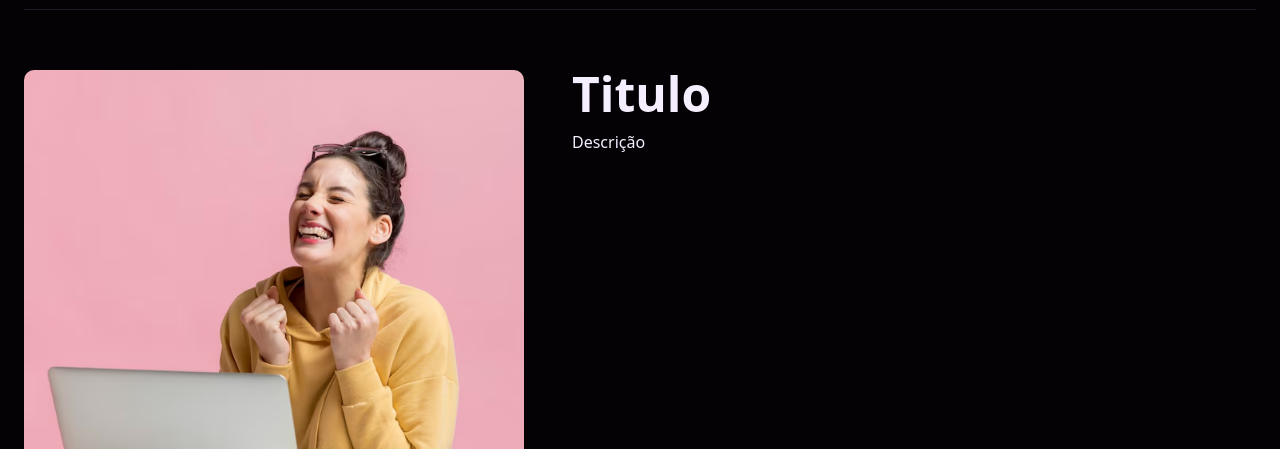
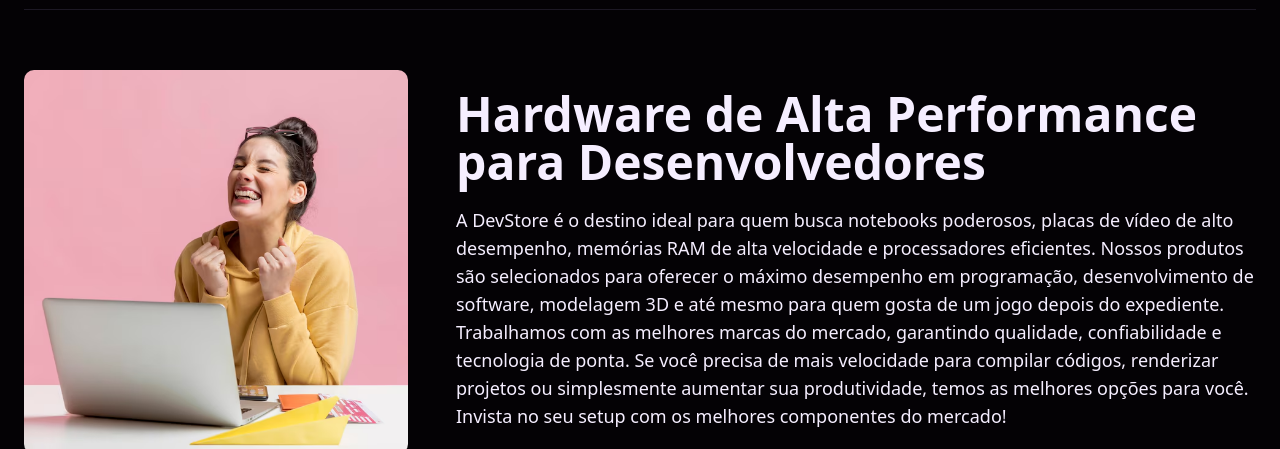
Before and after one commit to yurizzxz/DevStore, a Next.js app: page / in a window 1280 px wide. Shown: the part 351-800 px from the top of the page. Built offline with nearby package versions, Linux system fonts and the light colour scheme; no server answers; the database is empty.

Commit message:
feat: início registro e login

```diff
--- a/package.json
+++ b/package.json
@@ -17,6 +17,8 @@
     "@prisma/client": "^6.4.1",
     "@supabase/supabase-js": "^2.49.1",
     "@tailwindcss/postcss": "^4.0.7",
+    "bcryptjs": "^3.0.2",
+    "jsonwebtoken": "^9.0.2",
     "lucide-react": "^0.475.0",
     "mysql2": "^3.12.0",
     "next": "15.1.7",
--- a/src/app/(public)/(home)/page.tsx
+++ b/src/app/(public)/(home)/page.tsx
@@ -16,8 +16,12 @@
       <Divisor className="my-15" />
       <SectionImage
         image="/section1.avif"
-        title="Titulo"
-        description="Descrição"
+        title="Hardware de Alta Performance para Desenvolvedores"
+        description="A DevStore é o destino ideal para quem busca notebooks poderosos, placas de vídeo de alto desempenho, memórias RAM de alta velocidade e processadores eficientes.
+        Nossos produtos são selecionados para oferecer o máximo desempenho em programação, desenvolvimento de software, modelagem 3D e até mesmo para quem gosta de um jogo depois do expediente.
+        Trabalhamos com as melhores marcas do mercado, garantindo qualidade, confiabilidade e tecnologia de ponta.
+        Se você precisa de mais velocidade para compilar códigos, renderizar projetos ou simplesmente aumentar sua produtividade, temos as melhores opções para você.
+        Invista no seu setup com os melhores componentes do mercado!"
       />
       <Divisor className="my-15" />
       <Section
--- a/src/app/(public)/product/products.tsx
+++ b/src/app/(public)/product/products.tsx
@@ -124,7 +124,7 @@
         </AccordionItem>
       </AccordionRoot>
 
-      <AccordionRoot>
+      <AccordionRoot style={{ display: "none" }}>
         <AccordionItem title="Informações Técnicas">
           <AccordionBody isOpen>
             <p className="text-md">
--- /dev/null
+++ b/src/app/api/auth/login.js
@@ -0,0 +1,30 @@
+import bcrypt from 'bcryptjs';
+import jwt from 'jsonwebtoken';
+import db from '@/lib/db';
+
+export default async function handler(req, res) {
+  if (req.method === 'POST') {
+    const { email, password } = req.body;
+
+    db.query('SELECT * FROM users WHERE email = ?', [email], async (_err, results) => {
+      if (results.length === 0) {
+        return res.status(400).json({ message: 'Usuário não encontrado' });
+      }
+
+      const isMatch = await bcrypt.compare(password, results[0].password);
+      if (!isMatch) {
+        return res.status(400).json({ message: 'Senha incorreta' });
+      }
+
+      const token = jwt.sign(
+        { id: results[0].id, name: results[0].name, email: results[0].email },
+        'sua_chave_secreta',
+        { expiresIn: '1h' }
+      );
+
+      res.status(200).json({ token });
+    });
+  } else {
+    res.status(405).json({ message: 'Método não permitido' });
+  }
+}
--- /dev/null
+++ b/src/app/api/auth/register.js
@@ -0,0 +1,23 @@
+import bcrypt from 'bcryptjs';
+import db from '@/lib/db';
+
+export default async function handler(req, res) {
+  if (req.method === 'POST') {
+    const { name, email, password } = req.body;
+
+    db.query('SELECT * FROM users WHERE email = ?', [email], async (_err, results) => {
+      if (results.length > 0) {
+        return res.status(400).json({ message: 'Usuário já existe' });
+      }
+
+      const hashedPassword = await bcrypt.hash(password, 10);
+
+      db.query('INSERT INTO users (name, email, password) VALUES (?, ?, ?)', [name, email, hashedPassword], (err) => {
+        if (err) return res.status(500).json({ message: 'Erro ao cadastrar usuário' });
+        return res.status(201).json({ message: 'Usuário cadastrado com sucesso' });
+      });
+    });
+  } else {
+    res.status(405).json({ message: 'Método não permitido' });
+  }
+}
--- a/src/app/layout.tsx
+++ b/src/app/layout.tsx
@@ -5,6 +5,9 @@
 export const metadata: Metadata = {
   title: "DevStore",
   description: "Generated by create next app",
+  icons: {
+    icon: "/favicon.ico",
+  },
 };
 
 export default function RootLayout({
--- a/src/components/Navbar/index.tsx
+++ b/src/components/Navbar/index.tsx
@@ -12,7 +12,7 @@
   SidebarContent,
   SidebarHeader,
   SidebarRoot,
-} from "../ui/modal-menu";
+} from "../ui/sidebar";
 import NavLinks from "./nav-links";
 
 const Navbar = () => {
--- a/src/components/Section/sectionImage.tsx
+++ b/src/components/Section/sectionImage.tsx
@@ -12,8 +12,8 @@
 }: SectionImageProps) {
   return (
     <div className="flex flex-col md:flex-row gap-3.5 md:gap-10 w-full">
-      <div className="flex flex-col md:flex-row space-x-0 md:space-x-12 space-y-8 md:space-y-0">
-        <figure className="w-full max-w-[500px] h-full">
+      <div className="flex flex-col justify-between md:flex-row space-x-0 md:space-x-12 space-y-8 md:space-y-0">
+        <figure className="w-full max-w-[550px] h-full">
           <Image
             alt="image"
             src={image}
@@ -22,12 +22,12 @@
             className="w-full h-auto object-cover rounded-xl"
           />
         </figure>
-        <div className="mb-1">
+        <div className="mb-1 flex justify-center flex-col max-w-[800px]">
           <div className="mb-3 flex flex-col">
             <h1 className="text-4xl md:text-5xl font-bold">{title}</h1>
           </div>
           <div className="mt-2">
-            <p>{description}</p>
+            <p className="text-lg">{description}</p>
           </div>
         </div>
       </div>
--- a/src/components/ui/modal-menu.tsx
+++ b/src/components/ui/sidebar.tsx
@@ -28,7 +28,7 @@
     <div
       onClick={(e) => e.stopPropagation()}
       {...props}
-      className="bg-navbg w-120 h-full rounded-r-xl border-l border-gray-700 shadow-lg"
+      className="bg-navbg w-120 h-full rounded-l-xl border-l border-gray-700 shadow-lg"
     />
   );
 }
```
Also changed, not shown: 2 other files (tests, documents, lock files or other folders).
